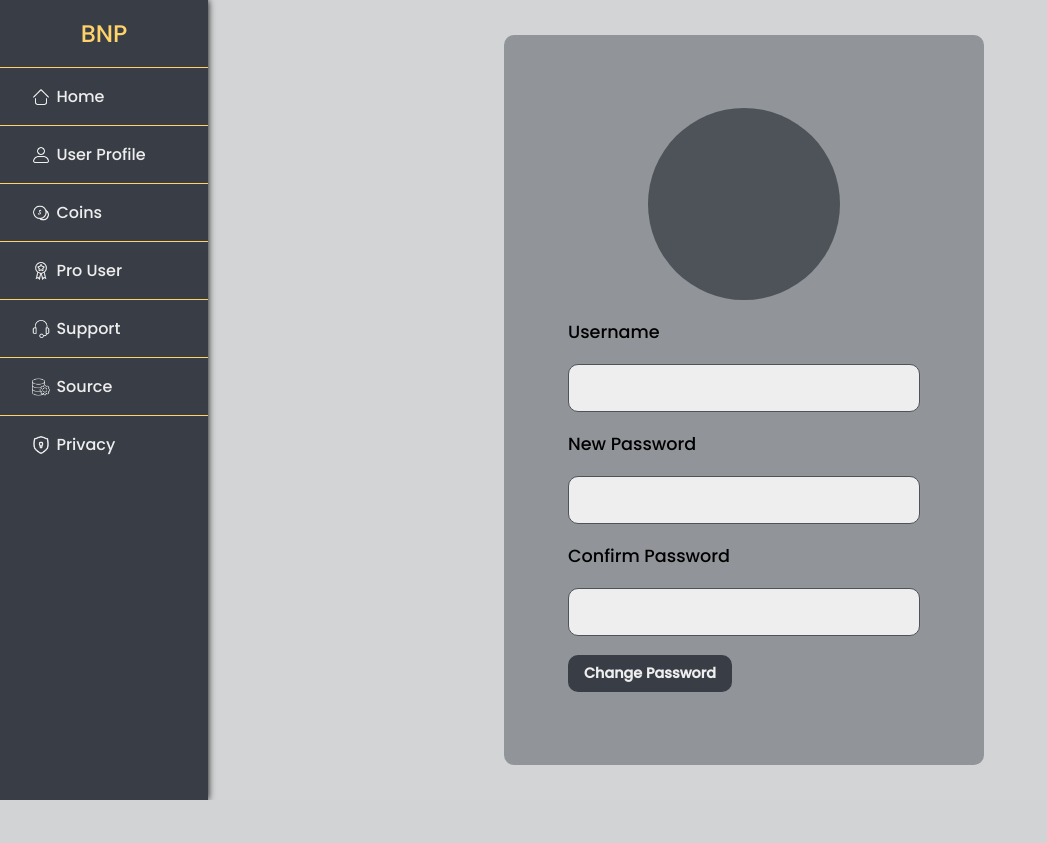
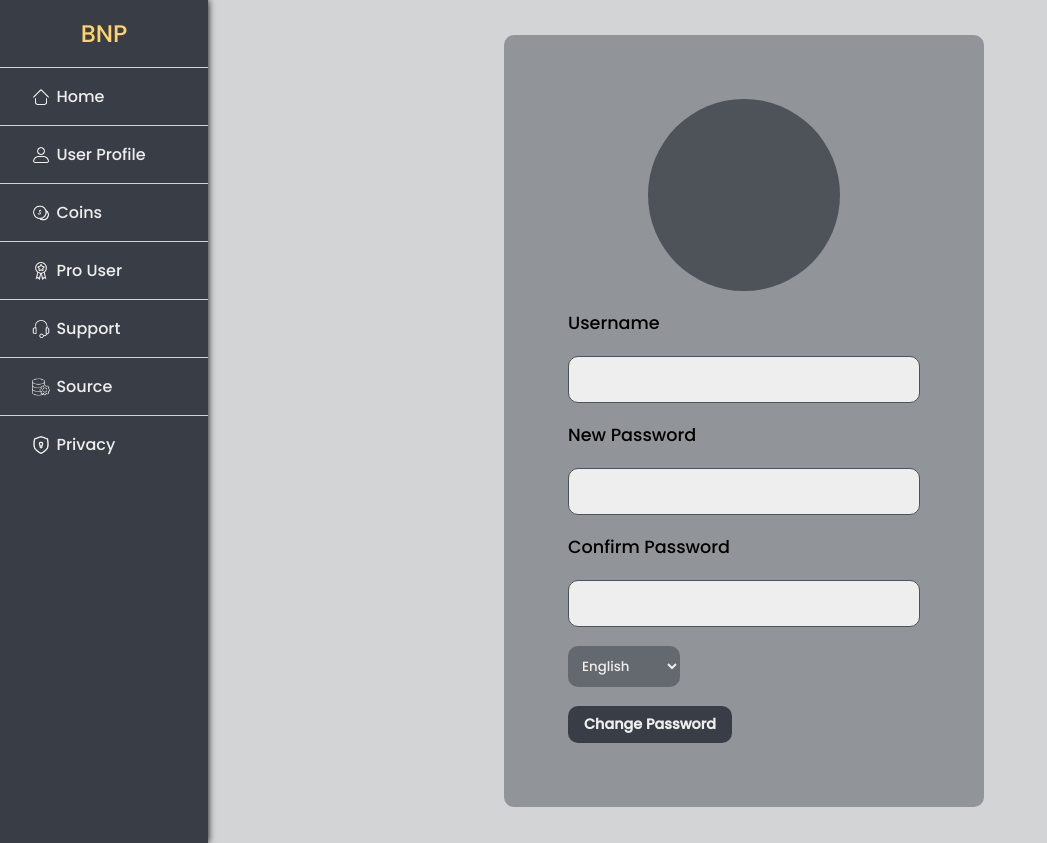
Before and after one commit to SoheilKhorram/BNP, a PHP site: page /panel.php in a window 1280 px wide. Shown: the whole page, without its empty margins (0-1047 px from the left). Before the commit the page ends 800 px from the top, so only its background shows below. Run offline with PHP 8.4, Linux system fonts and the light colour scheme.

Commit message:
adding change language option for the user profile section

```diff
--- a/css/panel.css
+++ b/css/panel.css
@@ -292,6 +292,27 @@ body {
     transition: all 0.2s ease-in-out;
 }
 
+select {
+    padding: 10px;
+    border-radius: var(--radius);
+    background-color: var(--primary-clr-400);
+    color: var(--secondary-clr);
+    width: 7rem;
+    z-index: 2;
+}
+
+select:focus {
+    border: none;
+    outline: none;
+}
+
+option {
+    cursor: pointer;
+    color: var(--secondary-clr);
+    background-color: var(--primary-clr-400);
+    padding: 100px;
+}
+
 .user-profile__button:hover {
     color: var(--accent-clr);
 }
--- a/panel.php
+++ b/panel.php
@@ -103,6 +103,10 @@
             <input type="password">
             <label>Confirm Password</label>
             <input type="password">
+            <select name="language" id="language-select" value="English">
+                <option value="English">English</option>
+                <option value="Persian">Persian</option>
+            </select>
             <button class="user-profile__button">Change Password</button>
         </form>
     </div>
```
Lines whose indentation alone changed are shown as unchanged.
